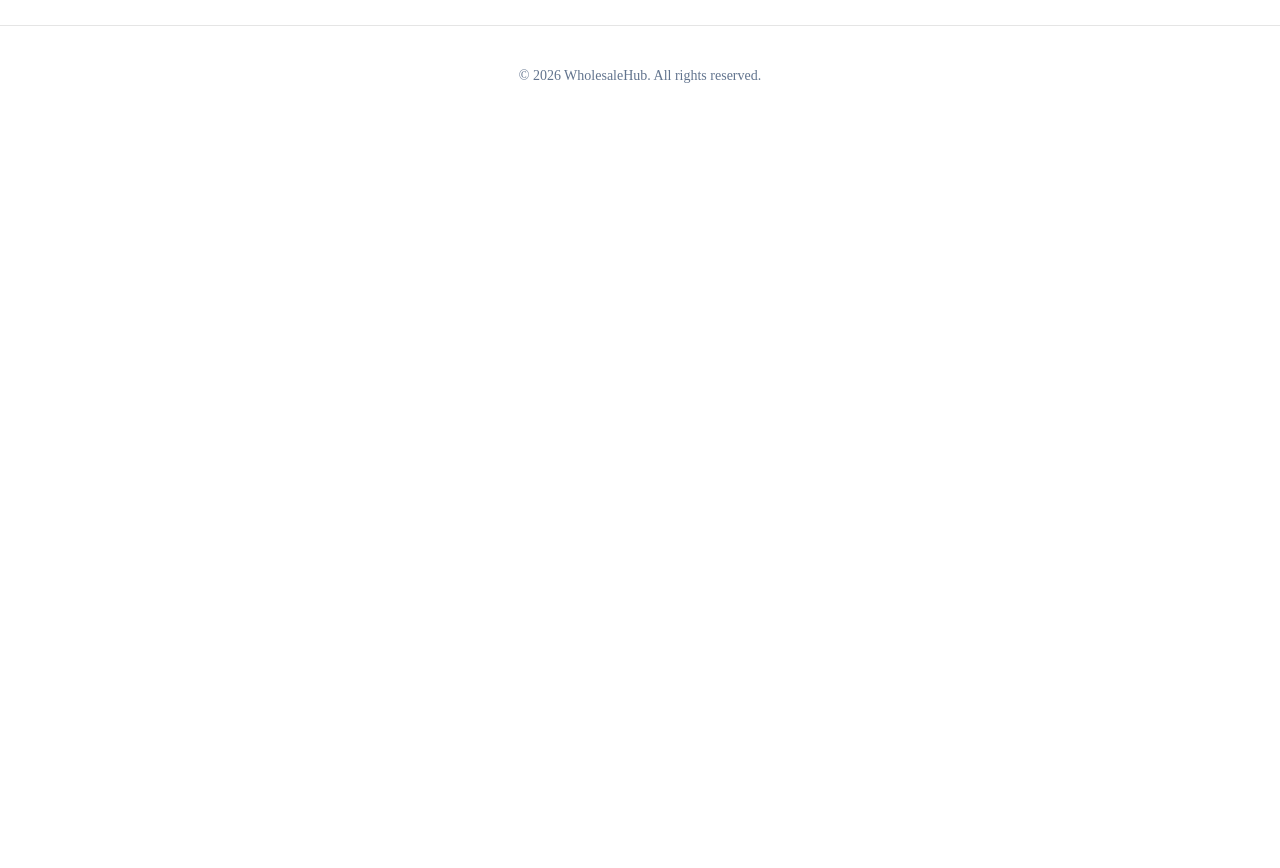
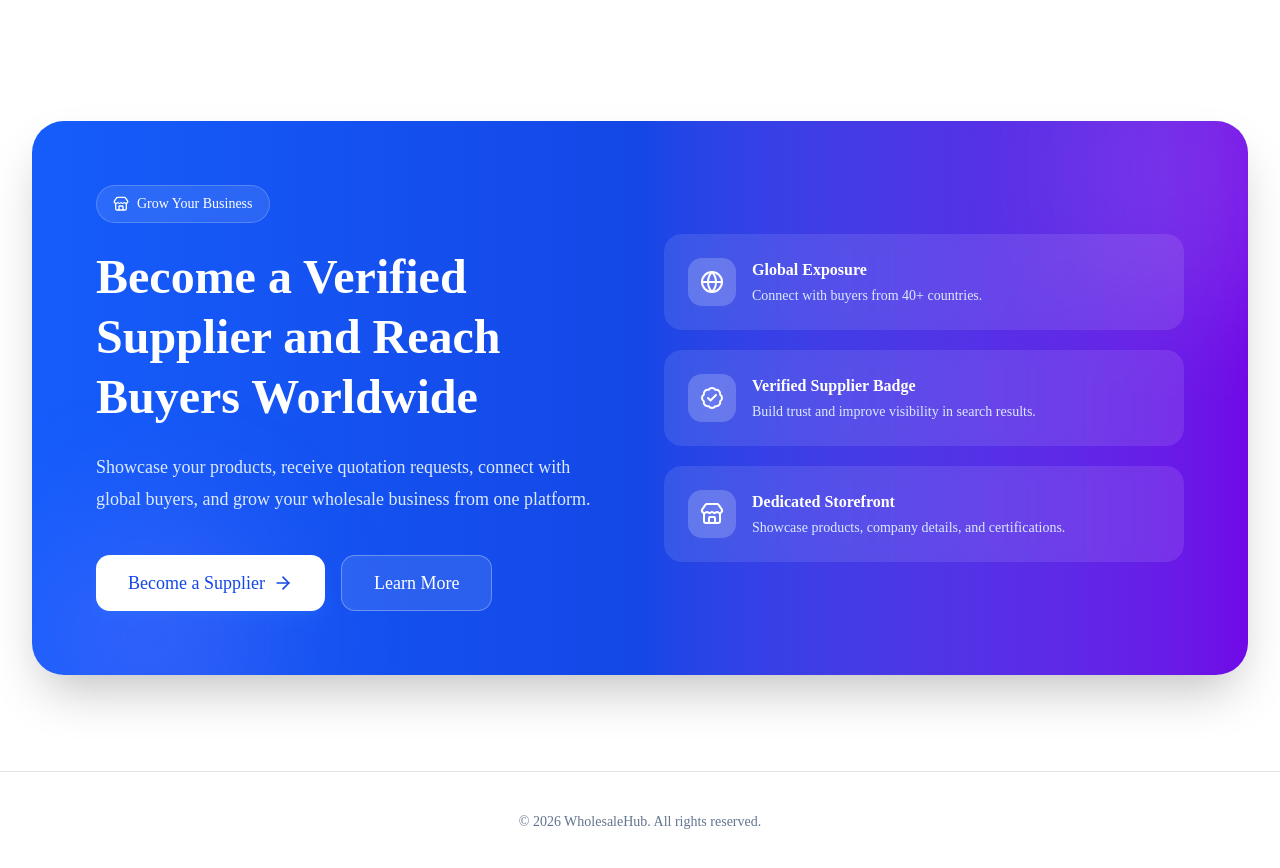
Before and after one commit to PritomAhsan/wholesale-marketplace, a Next.js app: page / in a window 1280 px wide. Shown: the part 5120-5988 px from the top of the page. Before the commit the page ends 5246 px from the top, so only its background shows below. Built offline with nearby package versions, Linux system fonts and the light colour scheme.

Commit message:
feat(home): add supplier call-to-action section

```diff
--- a/app/page.tsx
+++ b/app/page.tsx
@@ -4,6 +4,7 @@ import FeaturedSuppliers from "@/features/home/sections/FeaturedSuppliers";
 import FeaturedProducts from "@/features/home/sections/FeaturedProducts";
 import HowItWorks from "@/features/home/sections/HowItWorks";
 import TrustedBusinesses from "@/features/home/sections/TrustedBusinesses";
+import BecomeSupplierCTA from "@/features/home/sections/BecomeSupplierCTA";
 
 export default function HomePage() {
   return (
@@ -14,6 +15,7 @@ export default function HomePage() {
       <FeaturedProducts />
       <HowItWorks />
       <TrustedBusinesses />
+      <BecomeSupplierCTA />
     </>
   );
 }
--- /dev/null
+++ b/features/home/sections/BecomeSupplierCTA.tsx
@@ -0,0 +1,131 @@
+import { ArrowRight, BadgeCheck, Globe, Store } from "lucide-react";
+
+import Container from "@/components/layout/Container";
+import { AppButton } from "@/components/ui/app-button";
+
+export default function BecomeSupplierCTA() {
+  return (
+    <section className="py-24">
+      <Container>
+        <div className="relative overflow-hidden rounded-[32px] bg-gradient-to-r from-blue-600 via-blue-700 to-violet-700 px-8 py-16 text-white shadow-2xl lg:px-16">
+
+          {/* Background */}
+          <div className="absolute -right-24 -top-24 h-72 w-72 rounded-full bg-white/10 blur-3xl" />
+          <div className="absolute -bottom-20 left-0 h-60 w-60 rounded-full bg-violet-400/20 blur-3xl" />
+
+          <div className="relative grid items-center gap-12 lg:grid-cols-2">
+
+            {/* Left */}
+
+            <div>
+
+              <span className="inline-flex items-center gap-2 rounded-full border border-white/20 bg-white/10 px-4 py-2 text-sm font-medium backdrop-blur">
+                <Store size={16} />
+                Grow Your Business
+              </span>
+
+              <h2 className="mt-6 text-4xl font-black leading-tight lg:text-5xl">
+                Become a Verified Supplier and Reach Buyers Worldwide
+              </h2>
+
+              <p className="mt-6 max-w-xl text-lg leading-8 text-blue-100">
+                Showcase your products, receive quotation requests,
+                connect with global buyers, and grow your wholesale
+                business from one platform.
+              </p>
+
+              <div className="mt-10 flex flex-wrap gap-4">
+
+                <AppButton
+                  size="lg"
+                  className="bg-white text-blue-700 hover:bg-slate-100"
+                >
+                  Become a Supplier
+                  <ArrowRight className="ml-2 h-5 w-5" />
+                </AppButton>
+
+                <AppButton
+                  variant="secondary"
+                  size="lg"
+                  className="border-white/30 bg-white/10 text-white hover:bg-white/20"
+                >
+                  Learn More
+                </AppButton>
+
+              </div>
+
+            </div>
+
+            {/* Right */}
+
+            <div className="grid gap-5">
+
+              <div className="rounded-2xl bg-white/10 p-6 backdrop-blur">
+                <div className="flex items-center gap-4">
+
+                  <div className="rounded-xl bg-white/20 p-3">
+                    <Globe className="h-6 w-6" />
+                  </div>
+
+                  <div>
+                    <h3 className="font-semibold">
+                      Global Exposure
+                    </h3>
+
+                    <p className="mt-1 text-sm text-blue-100">
+                      Connect with buyers from 40+ countries.
+                    </p>
+                  </div>
+
+                </div>
+              </div>
+
+              <div className="rounded-2xl bg-white/10 p-6 backdrop-blur">
+                <div className="flex items-center gap-4">
+
+                  <div className="rounded-xl bg-white/20 p-3">
+                    <BadgeCheck className="h-6 w-6" />
+                  </div>
+
+                  <div>
+                    <h3 className="font-semibold">
+                      Verified Supplier Badge
+                    </h3>
+
+                    <p className="mt-1 text-sm text-blue-100">
+                      Build trust and improve visibility in search results.
+                    </p>
+                  </div>
+
+                </div>
+              </div>
+
+              <div className="rounded-2xl bg-white/10 p-6 backdrop-blur">
+                <div className="flex items-center gap-4">
+
+                  <div className="rounded-xl bg-white/20 p-3">
+                    <Store className="h-6 w-6" />
+                  </div>
+
+                  <div>
+                    <h3 className="font-semibold">
+                      Dedicated Storefront
+                    </h3>
+
+                    <p className="mt-1 text-sm text-blue-100">
+                      Showcase products, company details, and certifications.
+                    </p>
+                  </div>
+
+                </div>
+              </div>
+
+            </div>
+
+          </div>
+
+        </div>
+      </Container>
+    </section>
+  );
+}
```
